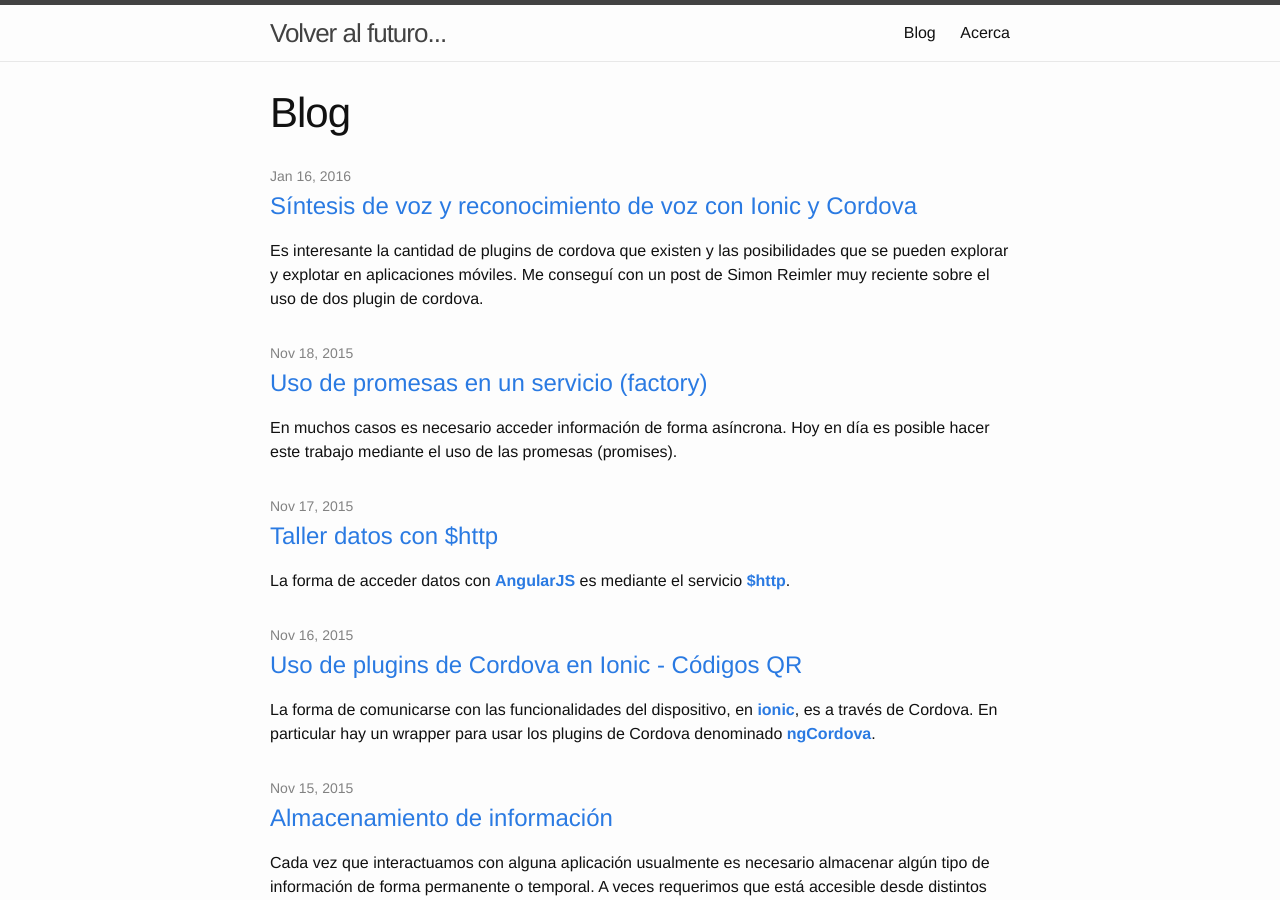
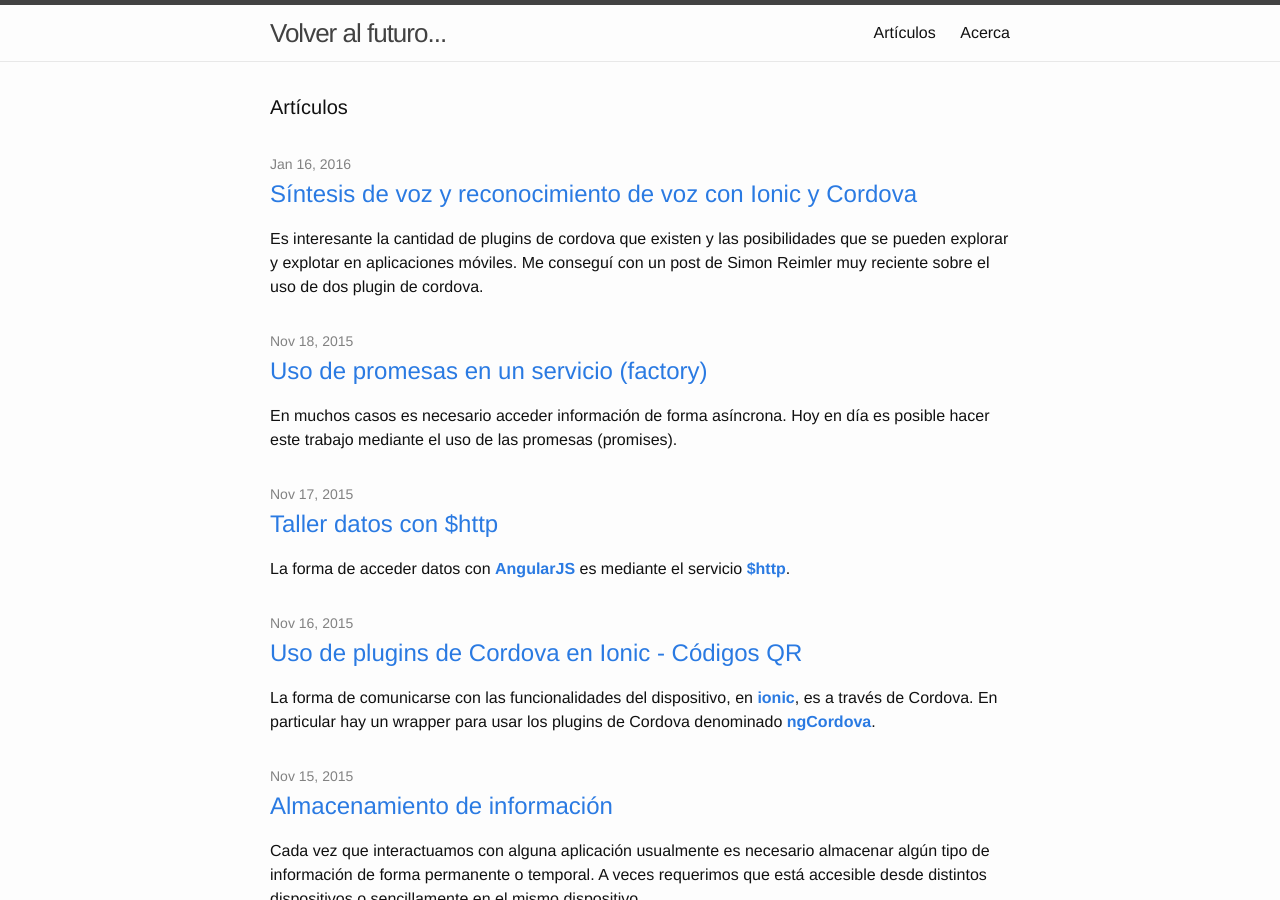
Before and after one commit to aaramirez/aaramirez.github.io, a Jekyll site: the page built from blog.md, in a window 1280 px wide and 900 px high. Built offline with Jekyll 4.4.1, drawn with Linux system fonts in a browser that asks for light colours; comment, search, counter and statistics services are not loaded.

Commit message:
Added Blog Page

```diff
--- a/_layouts/page.html
+++ b/_layouts/page.html
@@ -4,7 +4,7 @@
 <div class="post">
 
   <header class="post-header">
-    <h1 class="post-title">{{ page.title }}</h1>
+    <h1 class="page-heading">{{ page.title }}</h1>
   </header>
 
   <article class="post-content">
--- a/blog.md
+++ b/blog.md
@@ -1,6 +1,6 @@
 ---
 layout: page
-title: Blog
+title: Artículos
 permalink: /blog/
 ---
 
```
